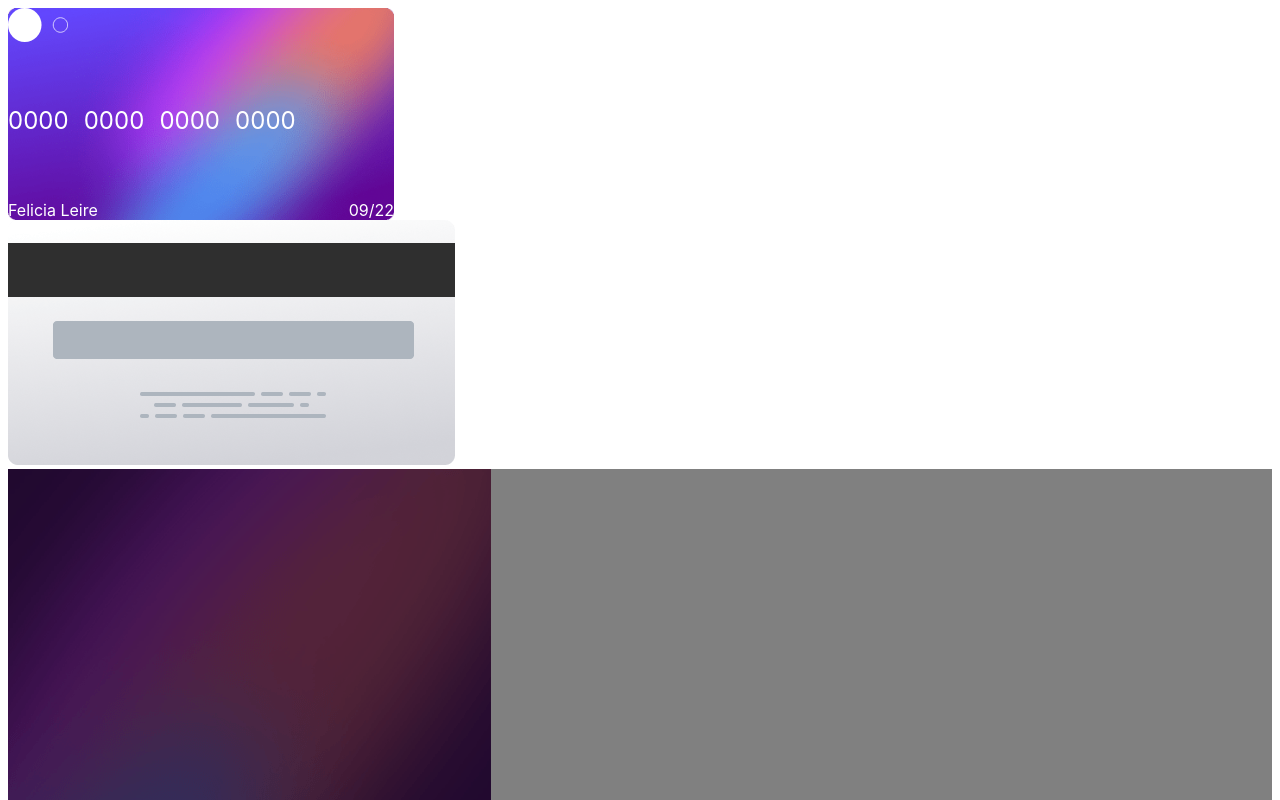
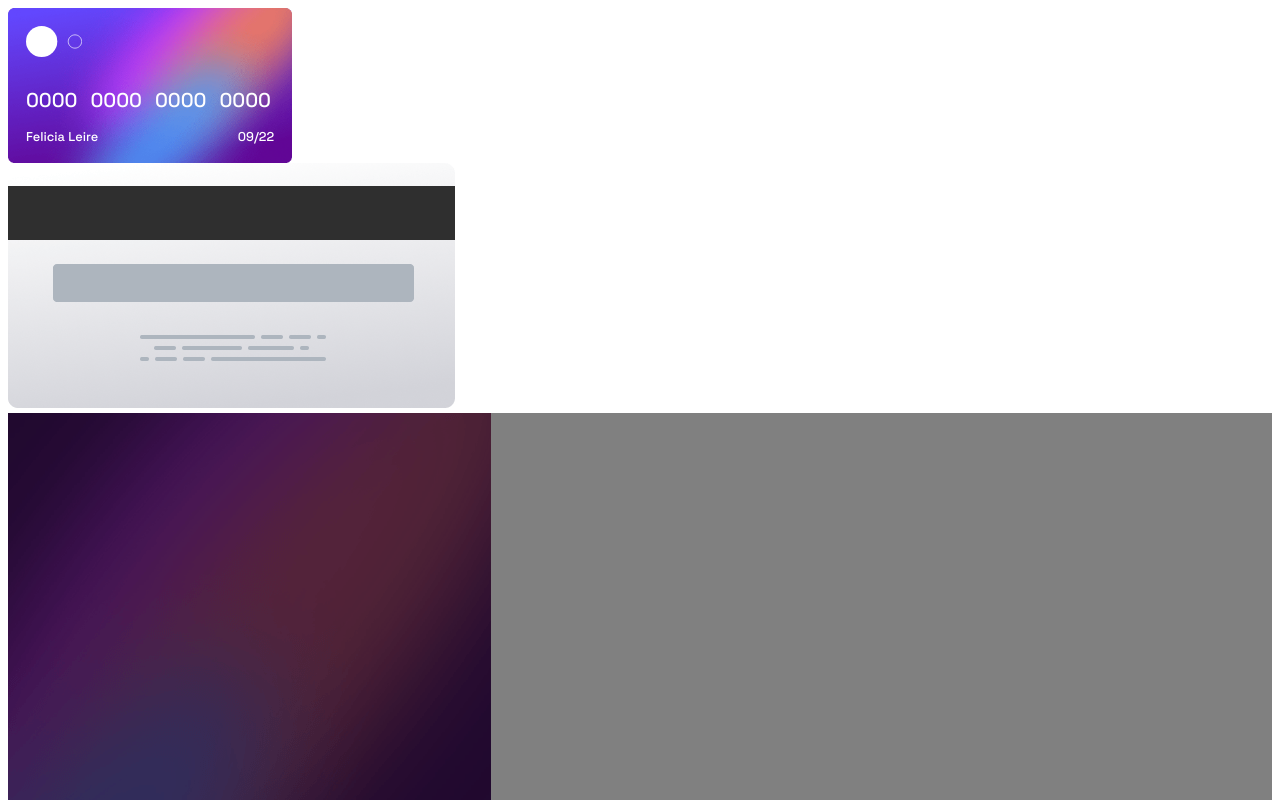
Before and after one commit to TuanManhCao/fm-interactive-card-details-form, a React (Vite) app: page / in a window 1280 px wide. Shown: the top 800 px of the page. Built offline with nearby package versions, Linux system fonts and the light colour scheme.

Commit message:
Styling front card

```diff
--- a/index.html
+++ b/index.html
@@ -5,6 +5,9 @@
     <link rel="icon" type="image/svg+xml" href="/vite.svg" />
     <meta name="viewport" content="width=device-width, initial-scale=1.0" />
     <title>Vite + React</title>
+    <link rel="preconnect" href="https://fonts.googleapis.com">
+    <link rel="preconnect" href="https://fonts.gstatic.com" crossorigin>
+    <link href="https://fonts.googleapis.com/css2?family=Space+Grotesk:wght@500&display=swap" rel="stylesheet">
   </head>
   <body>
     <div id="root"></div>
--- a/src/App.css
+++ b/src/App.css
@@ -45,41 +45,45 @@
 .logo {
   /* background-color: red; */
   /* position: absolute; */
-  width: 60px;
+  width: 56px;
   /* height: 40px; */
   /* flex-grow: 1; */
-  /* margin-bottom: auto; */
+  margin-bottom: auto;
 }
 
 .card-front-bg {
   position: absolute;
   z-index: -1;
-  width: 386px;
-  height: 212px;
+  width: 284px;
+  height: 155px;
   top: 0px;
   left: 0px;
 }
 
 .card-front {
-  width: 386px;
-  height: 212px;
+  font-size: 0.8rem;
+  width: 284px;
+  height: 155px;
   position: relative;
   display: flex;
   flex-direction: column;
-  /* padding: 16px; */
+  padding: 1.4em;
   color:white;
   justify-content: space-between;
+  /* background-color: red; */
 }
 
 .card-number-group {
   display: flex;
   flex-direction: row;
   justify-content: flex-start;
+  flex-grow: 0;
 }
 
 .card-number {
   padding-right: 1ch;
-  font-size: 1.5rem;
+  font-size: 1.25rem;
+  margin-bottom: 0.75em;
 }
 
 .name-row {
@@ -87,4 +91,5 @@
   flex-direction: row;
   justify-content: space-between;
   width: 100%;
+  flex-grow: 0;
 }
--- a/src/index.css
+++ b/src/index.css
@@ -1,7 +1,11 @@
+*, *::before, *::after { box-sizing: border-box;}
 :root {
   font-family: Inter, Avenir, Helvetica, Arial, sans-serif;
   font-size: 16px;
   -webkit-font-smoothing: antialiased;
   -moz-osx-font-smoothing: grayscale;
   -webkit-text-size-adjust: 100%;
+  box-sizing: border-box;
+  font-weight: 500;
+  font-family: 'Space Grotesk', sans-serif;
 }
```
